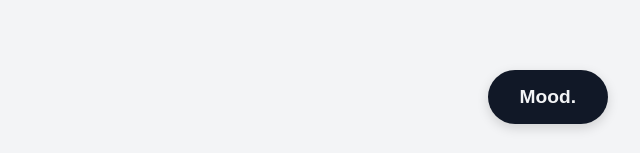
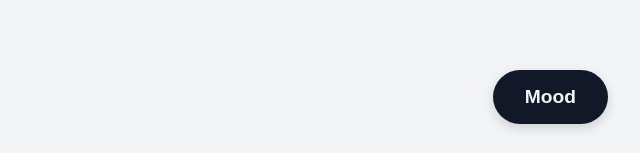
Before and after one commit to Trackrabbit/mood-page, a plain HTML site: page index.html in a window 1280 px wide. Shown: the part 644-797 px from the top of the page, 640-1280 px from the left. Drawn offline with Linux system fonts and the light colour scheme.

Commit message:
Remove period from Mood button text

```diff
--- a/index.html
+++ b/index.html
@@ -54,7 +54,7 @@
         </div>
     </div>
 
-    <button class="floating-mood-btn" id="trigger-btn">Mood.</button>
+    <button class="floating-mood-btn" id="trigger-btn">Mood</button>
 
     <div id="selector-overlay" class="overlay hidden">
         <div class="selector-modal">
```
